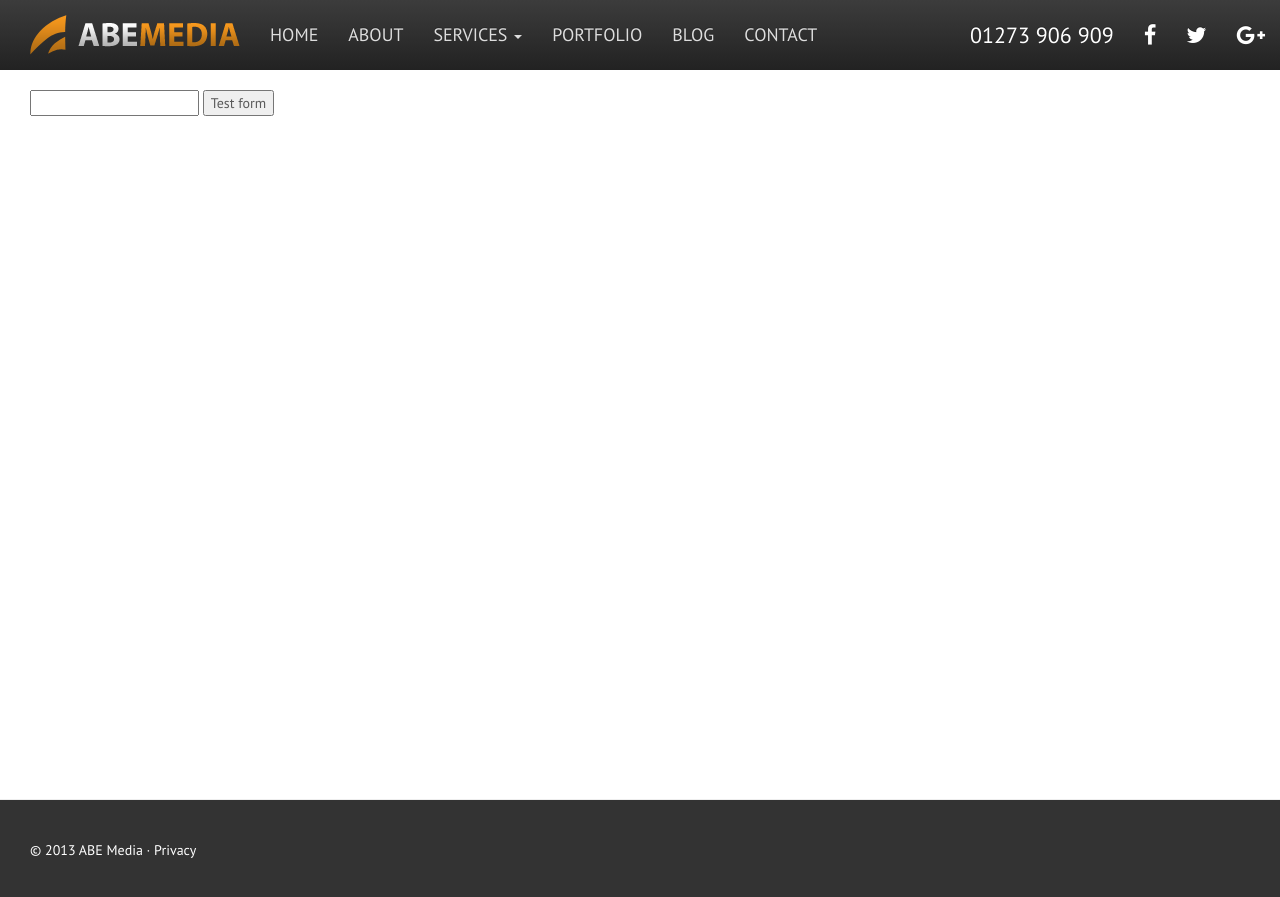
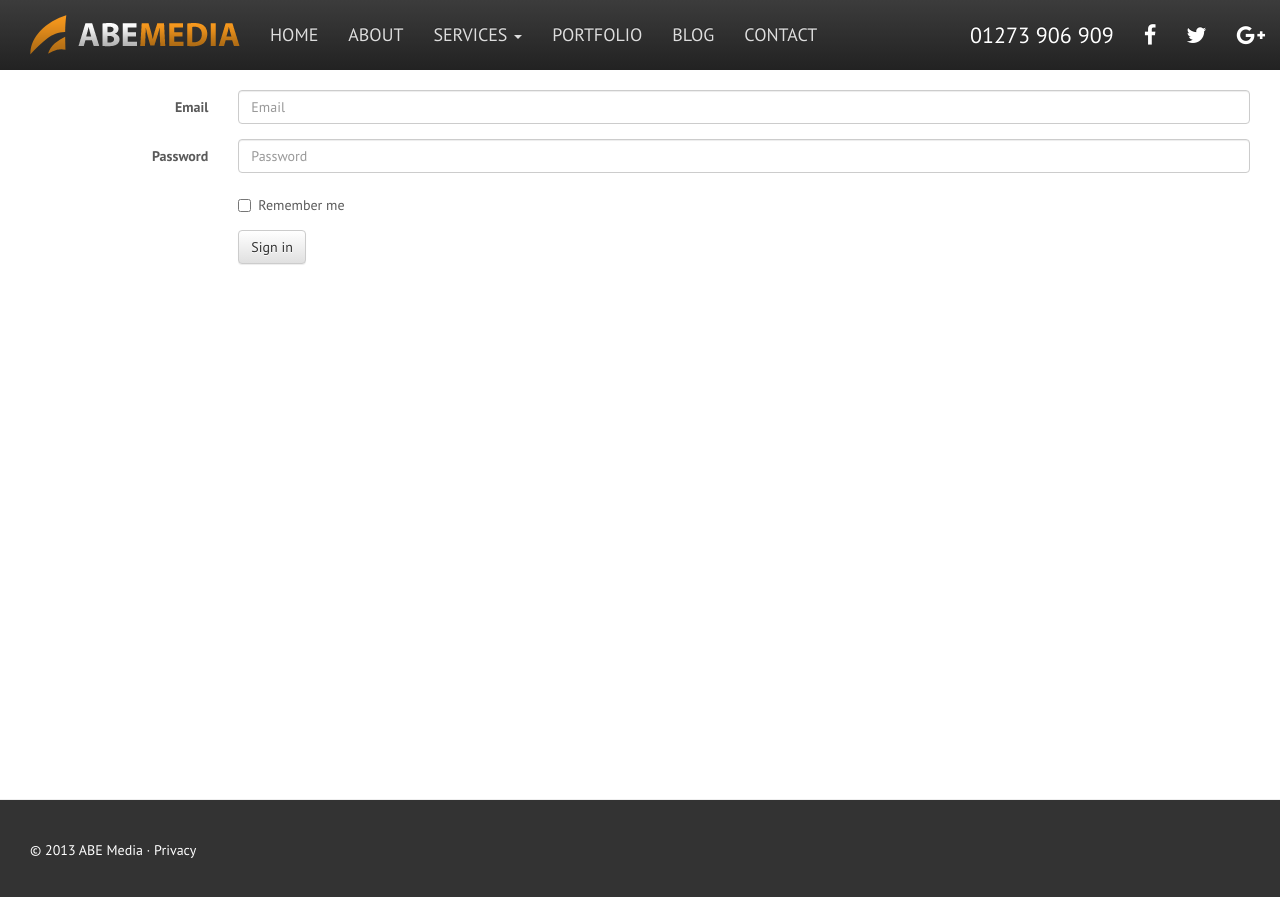
Before and after one commit to abemedia/abemedia.github.io, a Jekyll site: the page built from contact.html, in a window 1280 px wide. Shown: the top 897 px of the page. Built offline with Jekyll 4.4.1, drawn with Linux system fonts in a browser that asks for light colours; nearby versions of some CDN libraries.

Commit message:
Update contact.html

```diff
--- a/contact.html
+++ b/contact.html
@@ -2,10 +2,33 @@
 layout: default
 title: Contact Us
 ---
-<form action="http://getsimpleform.com/messages?form_api_token=ee510e56c0373993fbbab9e006eaab76" method="post">
-  <!-- the redirect_to is optional, the form will redirect to the referrer on submission -->
+
+<form class="form-horizontal" role="form" action="http://getsimpleform.com/messages?form_api_token=ee510e56c0373993fbbab9e006eaab76" method="post">
+  <div class="form-group">
+    <label for="inputEmail3" class="col-sm-2 control-label">Email</label>
+    <div class="col-sm-10">
+      <input type="email" class="form-control" id="inputEmail3" placeholder="Email">
+    </div>
+  </div>
+  <div class="form-group">
+    <label for="inputPassword3" class="col-sm-2 control-label">Password</label>
+    <div class="col-sm-10">
+      <input type="password" class="form-control" id="inputPassword3" placeholder="Password">
+    </div>
+  </div>
+  <div class="form-group">
+    <div class="col-sm-offset-2 col-sm-10">
+      <div class="checkbox">
+        <label>
+          <input type="checkbox"> Remember me
+        </label>
+      </div>
+    </div>
+  </div>
+  <div class="form-group">
+    <div class="col-sm-offset-2 col-sm-10">
+      <button type="submit" class="btn btn-default">Sign in</button>
+    </div>
+  </div>
   <input type='hidden' name='redirect_to' value='<the complete return url e.g. http://fooey.com/thank-you.html>' />
-  <!-- all your input fields here.... -->
-  <input type='text' name='test' />
-  <input type='submit' value='Test form' />
 </form>
```
